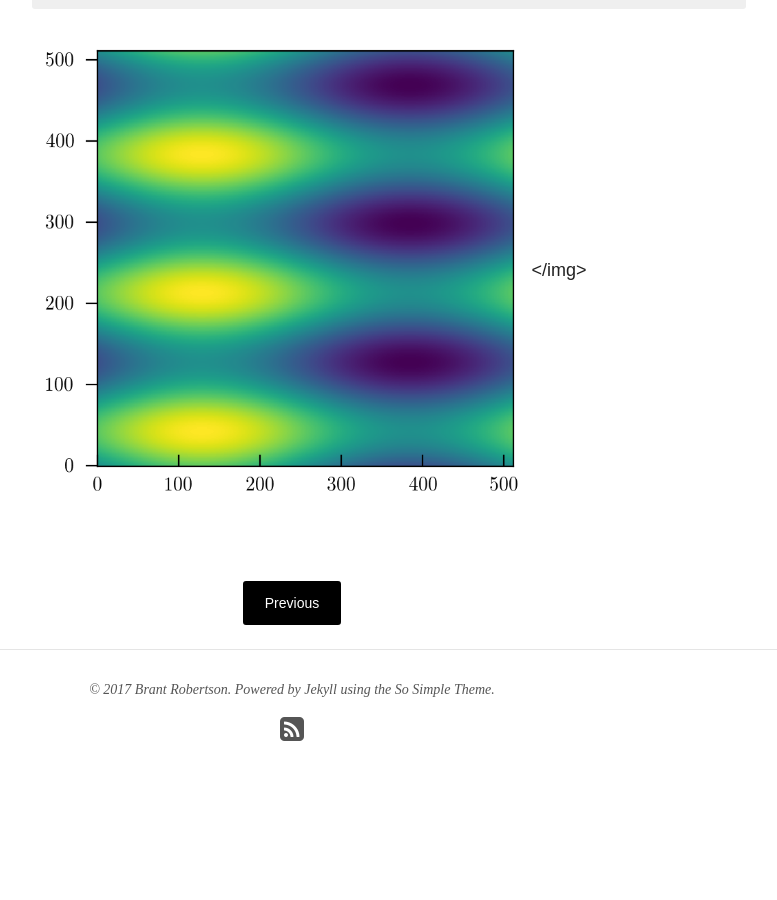
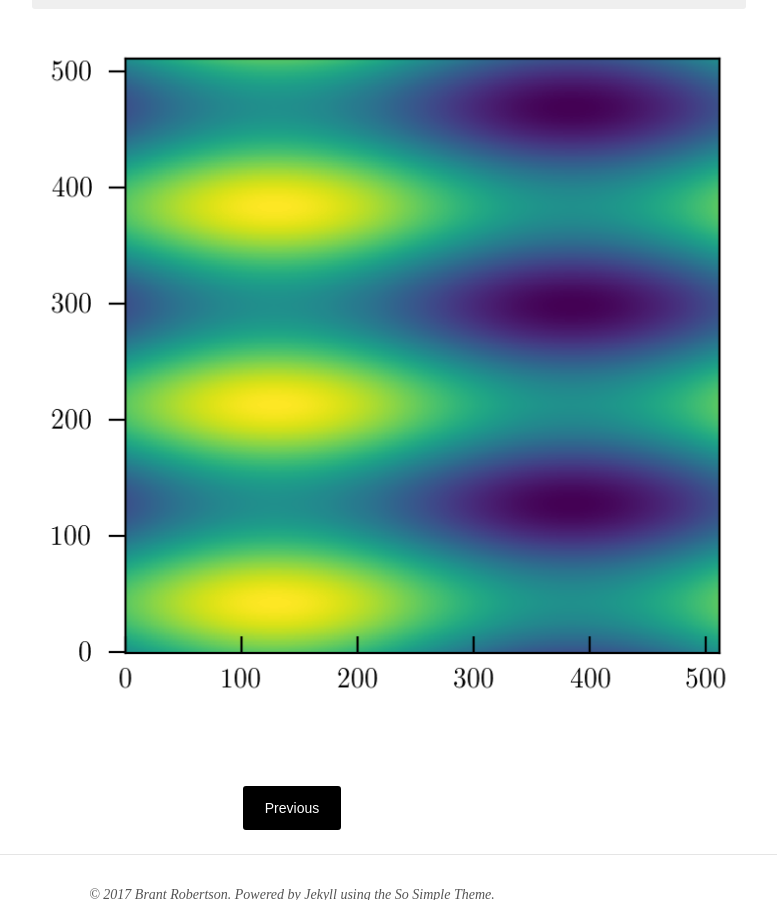
Before and after one commit to brantr/brantr.github.io, a Jekyll site: the page built from _posts/blog/2017-07-09-matplotlib-imshow-orientation.md, in a window 1280 px wide and 900 px high, scrolled down 1017 px. Shown: the whole window, without its empty margins (348-1125 px from the left). Built offline with Jekyll 4.4.1, drawn with Linux system fonts in a browser that asks for light colours; nearby versions of some CDN libraries; before the commit the page ends 1858 px from its top, so only the background shows below that.

Commit message:
Trying img formatting again.

```diff
--- a/_posts/blog/2017-07-09-matplotlib-imshow-orientation.md
+++ b/_posts/blog/2017-07-09-matplotlib-imshow-orientation.md
@@ -22,5 +22,4 @@ for i in range(nx):
     image[i,j] = np.sin(2*np.pi*float(i)/float(nx)) + np.sin(6*np.pi*float(y)/float(ny))
 plt.imshow(image.T,origin="lower")
 {% endhighlight %}
-
-<img src="{{ site.url }}/images/imshow_orientation.png" width=500></img>
+![]({{ site.url }}/images/imshow_orientation.png)
```
